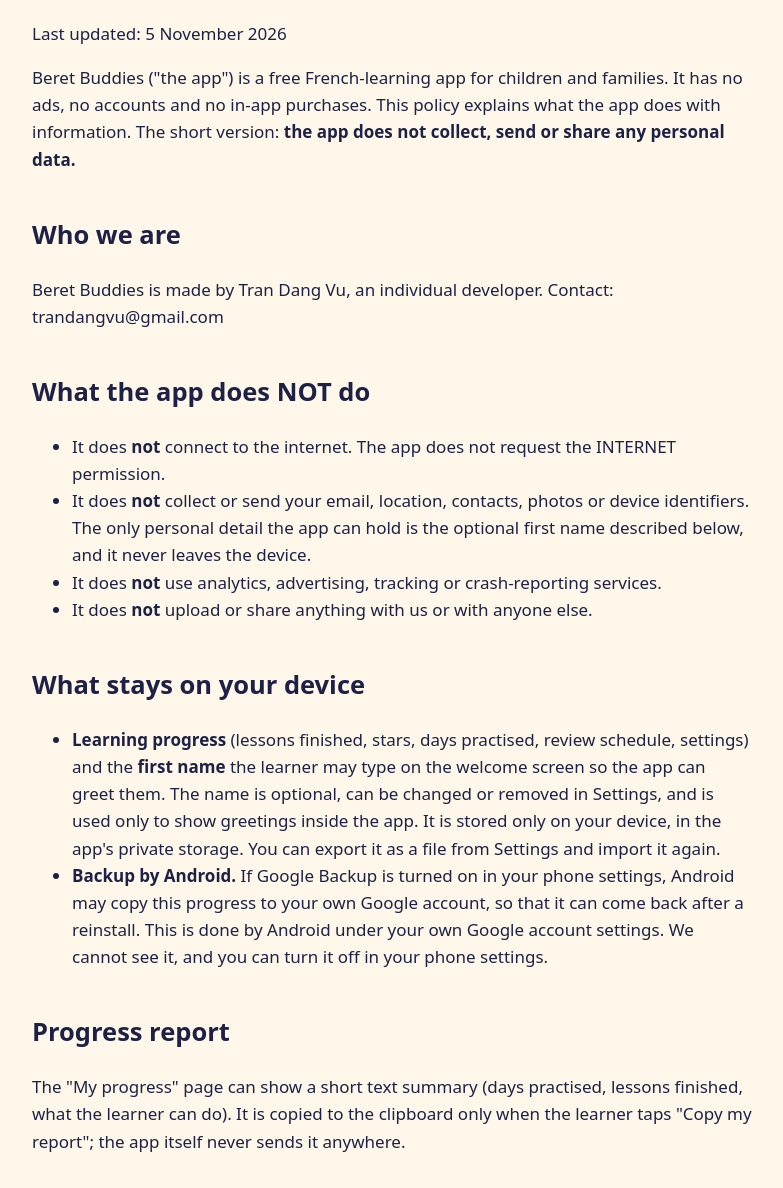
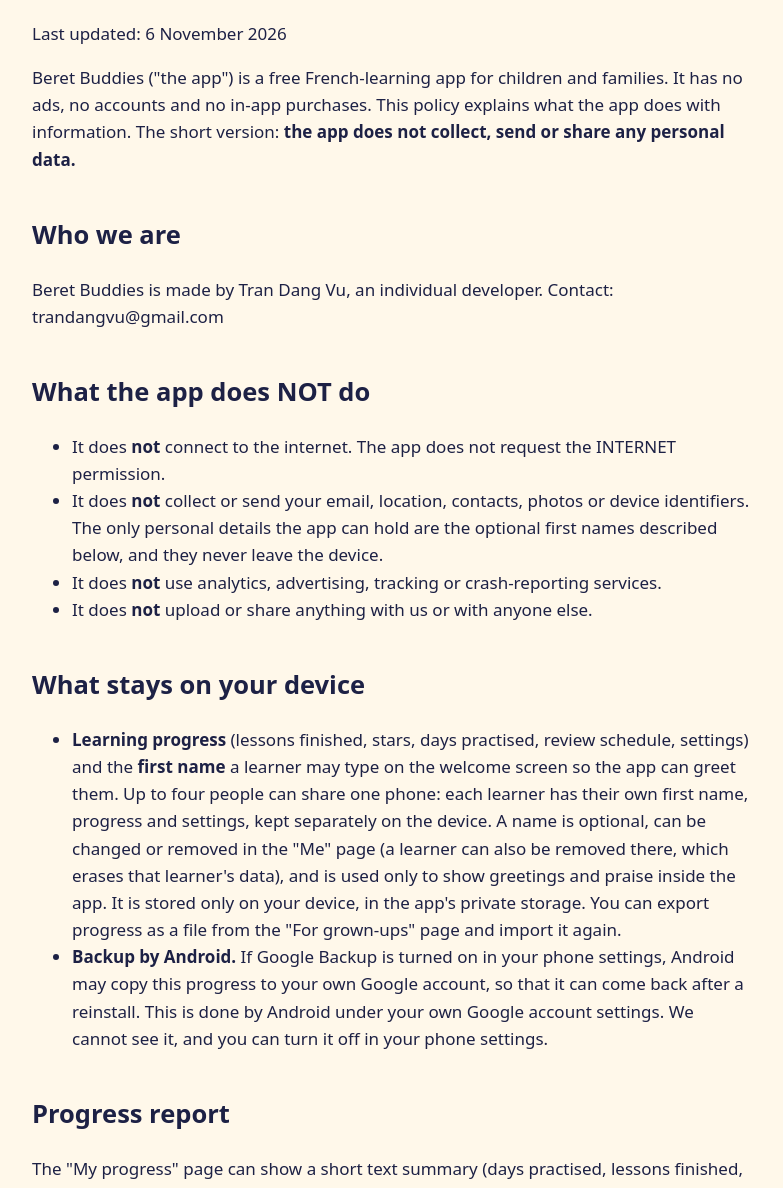
Before and after one commit to LuffyTran/beret-buddies-privacy, a plain HTML site: page index.html in a window 1280 px wide. Shown: the part 104-1292 px from the top of the page, without its empty margins (248-1031 px from the left). Drawn offline with Linux system fonts and the light colour scheme.

Commit message:
policy: several learners on one phone, names per learner, Me and For grown-ups pages

```diff
--- a/index.html
+++ b/index.html
@@ -3,20 +3,20 @@
 <title>Beret Buddies Privacy Policy</title>
 <style>body{font:17px/1.6 system-ui,sans-serif;max-width:720px;margin:0 auto;padding:24px 16px;color:#1d2145;background:#fff8ea}h1{color:#3b5bdb}h2{margin-top:1.6em}a{color:#3b5bdb}</style></head><body>
 <h1>Privacy Policy for Beret Buddies</h1>
-<p>Last updated: 5 November 2026</p>
+<p>Last updated: 6 November 2026</p>
 <p>Beret Buddies ("the app") is a free French-learning app for children and families. It has no ads, no accounts and no in-app purchases. This policy explains what the app does with information. The short version: <strong>the app does not collect, send or share any personal data.</strong></p>
 <h2>Who we are</h2>
 <p>Beret Buddies is made by Tran Dang Vu, an individual developer. Contact: trandangvu@gmail.com</p>
 <h2>What the app does NOT do</h2>
 <ul>
 <li>It does <strong>not</strong> connect to the internet. The app does not request the INTERNET permission.</li>
-<li>It does <strong>not</strong> collect or send your email, location, contacts, photos or device identifiers. The only personal detail the app can hold is the optional first name described below, and it never leaves the device.</li>
+<li>It does <strong>not</strong> collect or send your email, location, contacts, photos or device identifiers. The only personal details the app can hold are the optional first names described below, and they never leave the device.</li>
 <li>It does <strong>not</strong> use analytics, advertising, tracking or crash-reporting services.</li>
 <li>It does <strong>not</strong> upload or share anything with us or with anyone else.</li>
 </ul>
 <h2>What stays on your device</h2>
 <ul>
-<li><strong>Learning progress</strong> (lessons finished, stars, days practised, review schedule, settings) and the <strong>first name</strong> the learner may type on the welcome screen so the app can greet them. The name is optional, can be changed or removed in Settings, and is used only to show greetings inside the app. It is stored only on your device, in the app's private storage. You can export it as a file from Settings and import it again.</li>
+<li><strong>Learning progress</strong> (lessons finished, stars, days practised, review schedule, settings) and the <strong>first name</strong> a learner may type on the welcome screen so the app can greet them. Up to four people can share one phone: each learner has their own first name, progress and settings, kept separately on the device. A name is optional, can be changed or removed in the "Me" page (a learner can also be removed there, which erases that learner's data), and is used only to show greetings and praise inside the app. It is stored only on your device, in the app's private storage. You can export progress as a file from the "For grown-ups" page and import it again.</li>
 <li><strong>Backup by Android.</strong> If Google Backup is turned on in your phone settings, Android may copy this progress to your own Google account, so that it can come back after a reinstall. This is done by Android under your own Google account settings. We cannot see it, and you can turn it off in your phone settings.</li>
 </ul>
 <h2>Progress report</h2>
```
